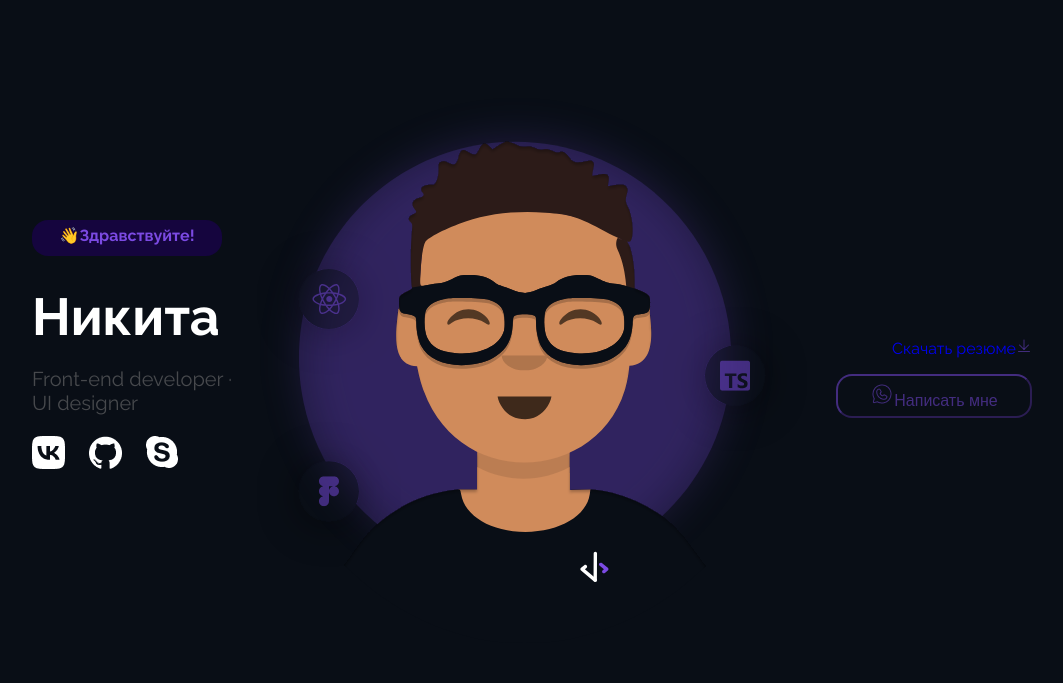
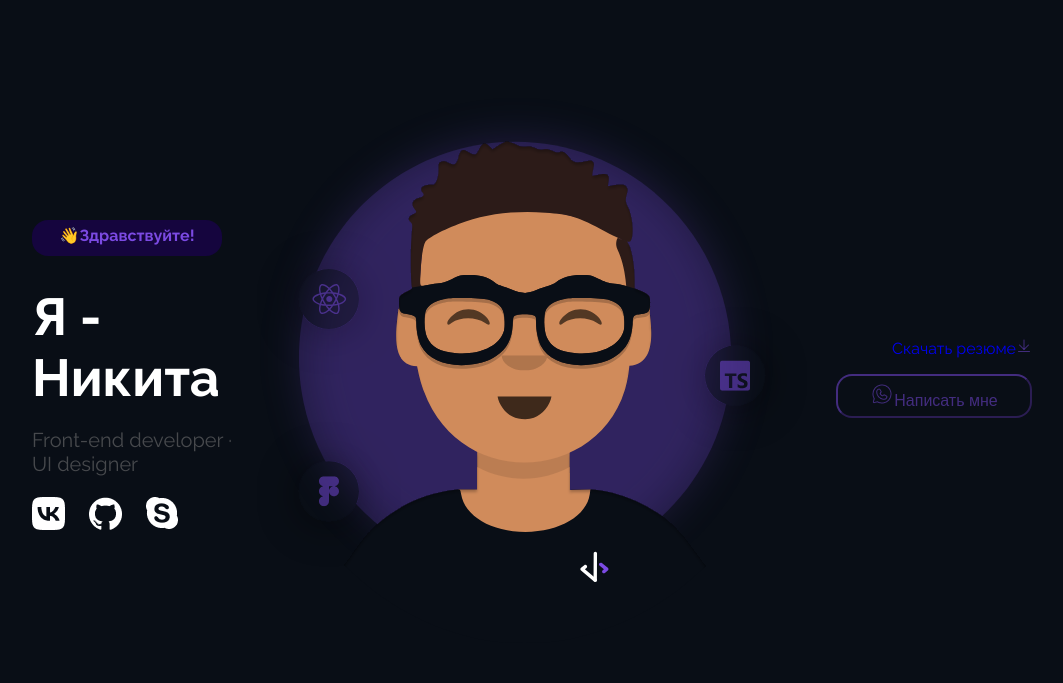
Before and after one commit to Brave-Gadolinium/My-Web-Portfolio, a plain HTML site: page index.html in a window 1280 px wide. Shown: the part 117-800 px from the top of the page, without its empty margins (108-1171 px from the left). Drawn offline with Linux system fonts and the light colour scheme.

Commit message:
Update index.html

```diff
--- a/index.html
+++ b/index.html
@@ -36,7 +36,7 @@
 
             <div class="main_hello LC element1">
                 <p class="main_text hello">👋Здравствуйте!</p>
-                <p class="main_text nameNikita">Никита</p>
+                <p class="main_text nameNikita">Я - Никита</p>
                 <p class="main_text infas">Front-end developer · UI designer</p>
                 <p class="main_text list_img">
                     <a href="#"><img class="VK" src="img/VK.png"></a>
```
